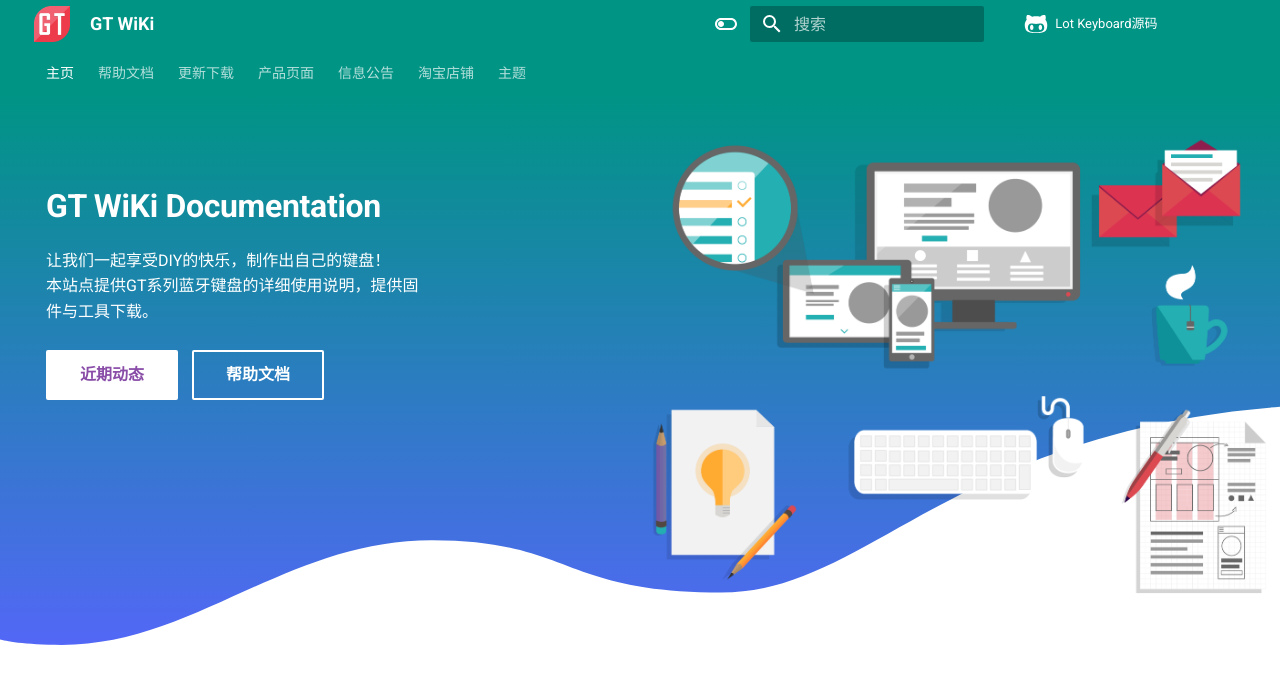
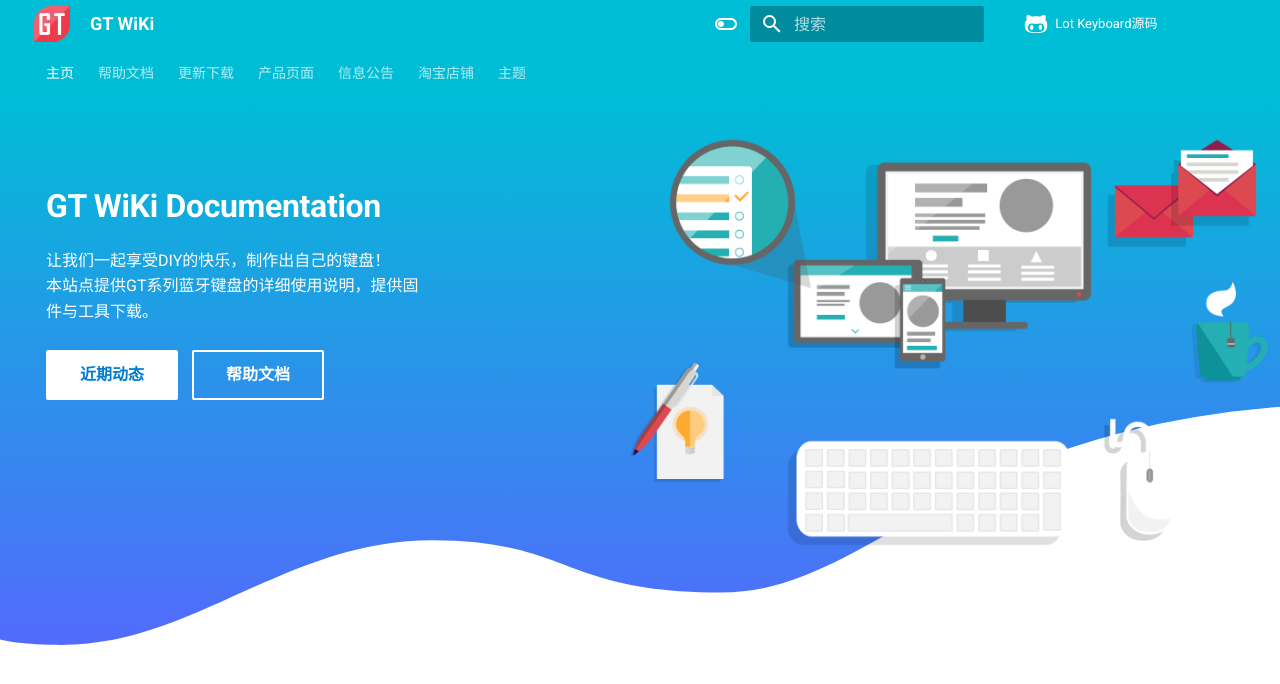
Before and after one commit to genokolar/genokolar.github.io, an MkDocs documentation site: the page built from docs/index.md, in a window 1280 px wide. Shown: the top 684 px of the page. Built offline with MkDocs 1.6.1 and Material for MkDocs 9.7.7, drawn with Linux system fonts in a browser that asks for light colours; comment, search, counter and statistics services are not loaded.

Commit message:
调整主题完成

```diff
--- a/docs/css/extra.css
+++ b/docs/css/extra.css
@@ -1,30 +1,32 @@
         .button {
-            border-color: #00a6f2;
-            background-color: #00a6f2;
-            border-radius: 5px;
-            border-style: solid;
-            border-width: 2px;
-            padding: 6px 8px;
-            text-align: center;
-            text-decoration: none;
-            display: inline-block;
-            font-size: 14px;
-            margin: 4px 2px;
-            cursor: pointer;
+          border-color: var(--md-accent-fg-color);
+          color: var(--md-accent-fg-color);
+          border-radius: .2rem;
+          border-style: solid;
+          border-width: .1rem;
+          padding: .625em 2em;
+          text-align: center;
+          text-decoration: none;
+          display: inline-block;
+          margin: .2em .2em;
+          cursor: pointer;
+          transition: color 125ms, background-color 125ms, border-color 125ms;
+          font-weight: 600;
         }
 
         .button:hover {
-            background-color:#def5ff;
-            border-color: #00a6f2;
+          background-color: var(--md-accent-fg-color);
+          border-color: var(--md-primary-fg-color);
+          color: var(--md-accent-bg-color)
         }
 
         a.button:hover {
-            color: #243e4b;
-            font-weight: 400;
+            color: var(--md-accent-bg-color);
+            font-weight: 700;
         }
 
         a.button {
-            color: #FFF;
+            color: var(--md-accent-fg-color);
         }
 
 
--- a/mkdocs.yml
+++ b/mkdocs.yml
@@ -42,6 +42,7 @@ theme:
     - search.highlight
     - search.share
     - search.suggest
+    - toc.follow
     # 集成导航（仅左侧导航栏，包括目录）
     # - toc.integrate
 
@@ -51,7 +52,7 @@ theme:
       toggle:
         icon: material/toggle-switch-off-outline
         name: 切换到深色模式
-      primary: 'teal'
+      primary: 'cyan'
       accent: 'teal'
     - media: "(prefers-color-scheme: dark)"
       scheme: slate
@@ -59,7 +60,7 @@ theme:
         icon: material/toggle-switch
         name: 切换到浅色模式
       primary: 'blue grey'
-      accent: 'deep orange'
+      accent: 'cyan'
   favicon: 'img/favicon.png'
   logo: "img/favicon.png"
   icon:
@@ -68,8 +69,10 @@ theme:
 
 #插件
 plugins:
-    - search:
-        prebuild_index: false
+  - search:
+      prebuild_index: false
+  - minify:
+      minify_html: true
 
 # 扩展
 markdown_extensions:
```
Also changed, not shown: docs/theme.md (+20 -6 lines), docs/resources/assets/images/development-icon-set.png (added), docs/resources/assets/images/illustration.png, docs/resources/assets/stylesheets/main.bf3dc0a9.min.css.
